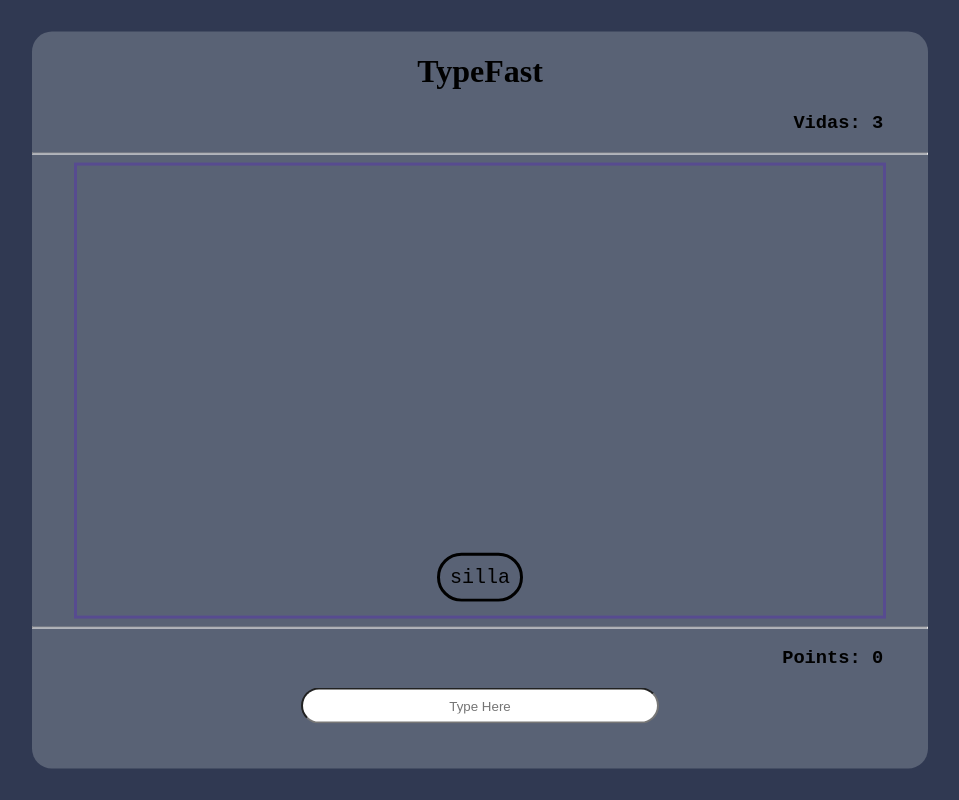
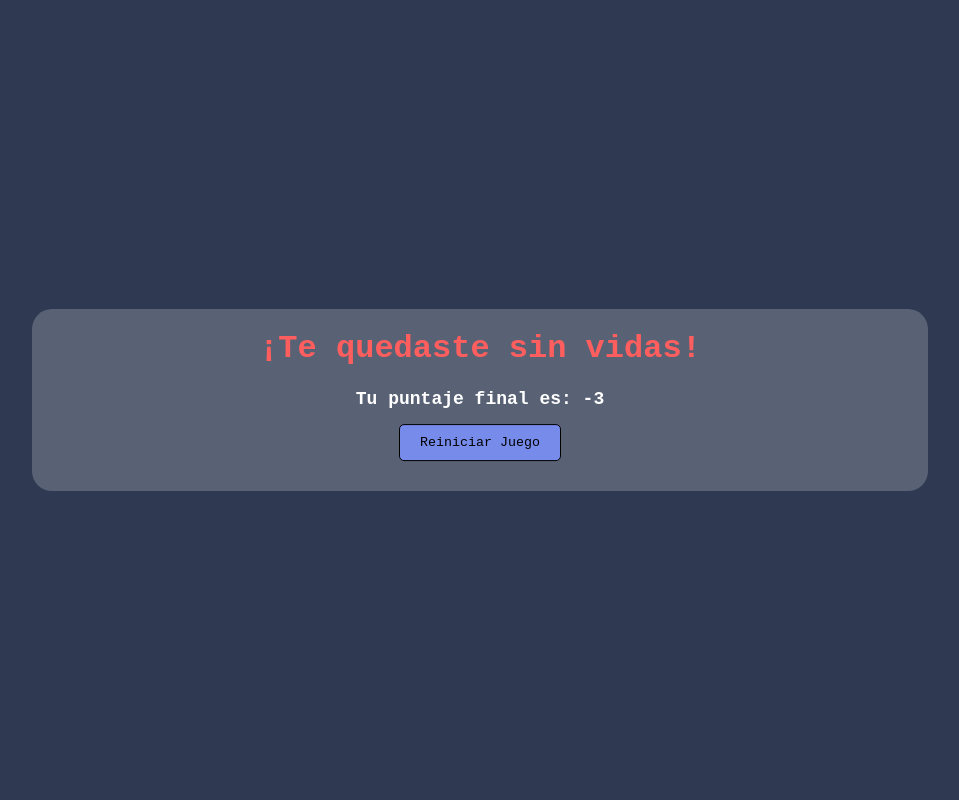
Before and after one commit to LucasAguilar647/TypeFast.App, a React (Vite) app: page / in a window 1280 px wide. Shown: the whole page, without its empty margins (160-1119 px from the left). Built offline with nearby package versions, Linux system fonts and the light colour scheme.

Commit message:
le agregue saber la posicion en y de la palabra y que cunado pase una linea avisar

```diff
--- a/src/App.jsx
+++ b/src/App.jsx
@@ -39,6 +39,8 @@ const App = () => {
           handleSubmit={handleSubmit}
           handleChange={handleChange}
           inputValue={inputValue}
+          setVidas={setVidas}
+          setPoints={setPoints}
         />
       ) : (
         <PantallaPerdiste
--- a/src/components/PantallaJuego.jsx
+++ b/src/components/PantallaJuego.jsx
@@ -4,11 +4,13 @@ import "./juego.css";
 
 export const PantallaJuego = ({
   vidas,
+  setVidas,
   handleWordChange,
   points,
   handleSubmit,
   handleChange,
   inputValue,
+  setPoints,
 }) => {
   return (
     <>
@@ -16,7 +18,7 @@ export const PantallaJuego = ({
       <h3>Vidas: {vidas} </h3>
       <hr />
       <div className="recuadro-juego">
-        <Word onWordChange={handleWordChange} points={points} />
+        <Word onWordChange={handleWordChange} points={points} setVidas={setVidas} vidas={vidas} setPoints={setPoints} />
       </div>
       <hr />
       <h3>Points: {points} </h3>
--- a/src/components/Word.jsx
+++ b/src/components/Word.jsx
@@ -2,35 +2,48 @@ import React, { useEffect, useState, useRef } from "react";
 import { palabrasEnEspanol } from "../assets/arrayDePalabras";
 import "./word.css";
 
-export const Word = ({ onWordChange, points }) => {
-  const randomWord =
-    palabrasEnEspanol[Math.floor(Math.random() * palabrasEnEspanol.length)];
+export const Word = ({ onWordChange, points, setVidas, vidas, setPoints }) => {
+  const [randomWordState, setRandomWordState] = useState(
+    palabrasEnEspanol[Math.floor(Math.random() * palabrasEnEspanol.length)]
+  );
 
-  const [randomWordState, setRandomWordState] = useState(randomWord);
+  const [positionY, setPositionY] = useState(0);
   const wordRef = useRef(null);
-  const [positionY, setPositionY] = useState(0);
+  const deadLine = 450;
 
   useEffect(() => {
-    setRandomWordState(randomWord);
+    setRandomWordState(palabrasEnEspanol[Math.floor(Math.random() * palabrasEnEspanol.length)]);
+    setPositionY(0);
   }, [points]);
 
   useEffect(() => {
     onWordChange(randomWordState);
+  }, [randomWordState, onWordChange]);
 
+
+  //TODO: verificar para que se ejecute cuando pasa la deadline y reste solo una vida
+  const checkPosition = () => {
     const wordElement = wordRef.current;
-    if (wordElement) {
-      const rect = wordElement.getBoundingClientRect();
-      console.log("Posición en pantalla:", rect);
+    const rect = wordElement.getBoundingClientRect();
+    console.log("Posición en pantalla:", rect);
+
+    if (rect.y > deadLine) {
+      setRandomWordState(palabrasEnEspanol[Math.floor(Math.random() * palabrasEnEspanol.length)]);
+      setVidas((vidas) => vidas - 1);
+      setPoints(points - 1);
+      setPositionY(0);
+      console.log('Paso la deadLine');
     }
-  }, [randomWordState, onWordChange]);
+  };
 
   useEffect(() => {
     const intervalId = setInterval(() => {
-      setPositionY((prevPositionY) => prevPositionY + 1);
+      setPositionY((positionY) => positionY + 1);
+      checkPosition();
     }, 1);
 
     return () => clearInterval(intervalId);
-  }, []);
+  }, [randomWordState, checkPosition]);
 
   const style = {
     transform: `translateY(${positionY}px)`,
```
